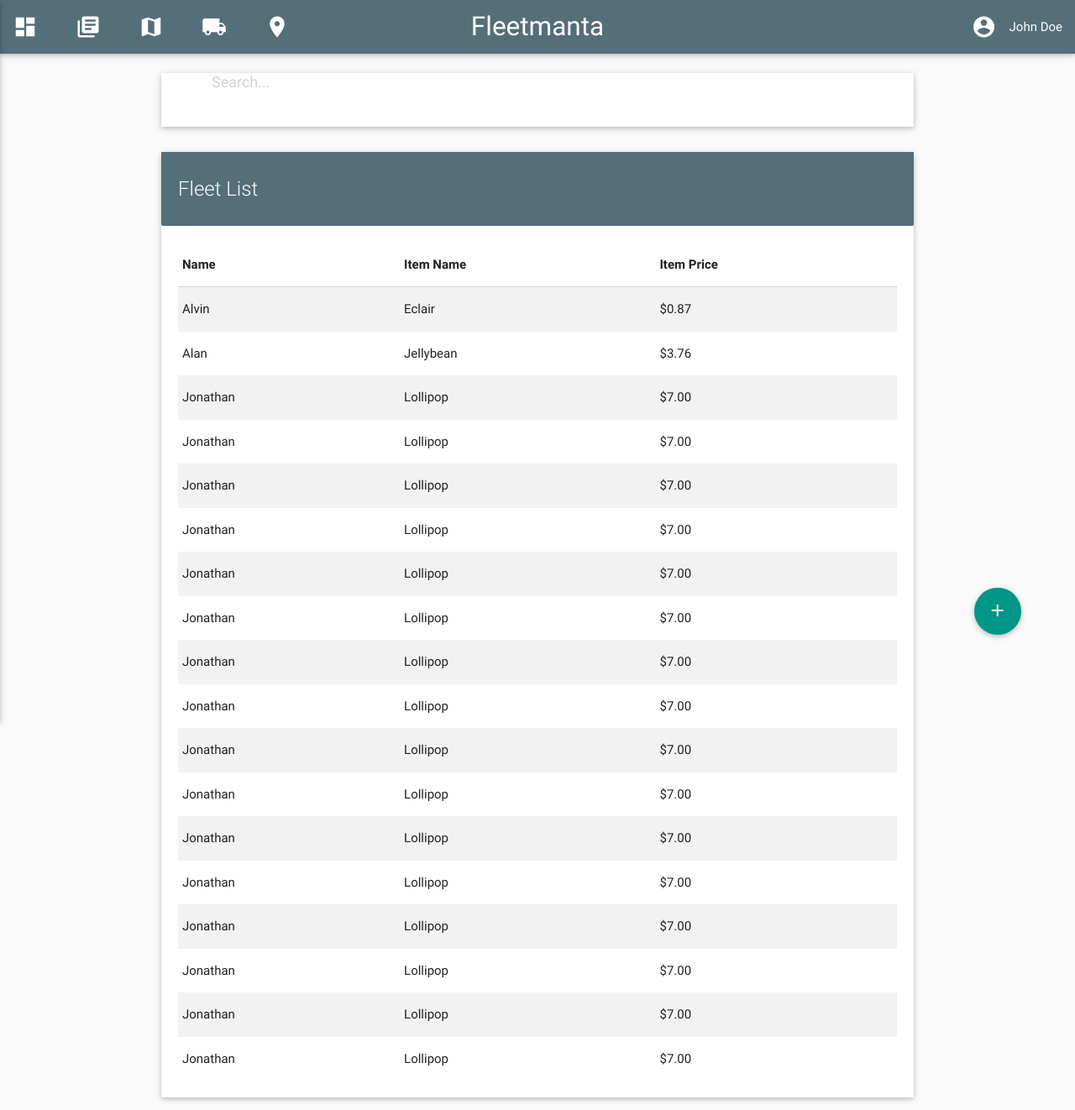
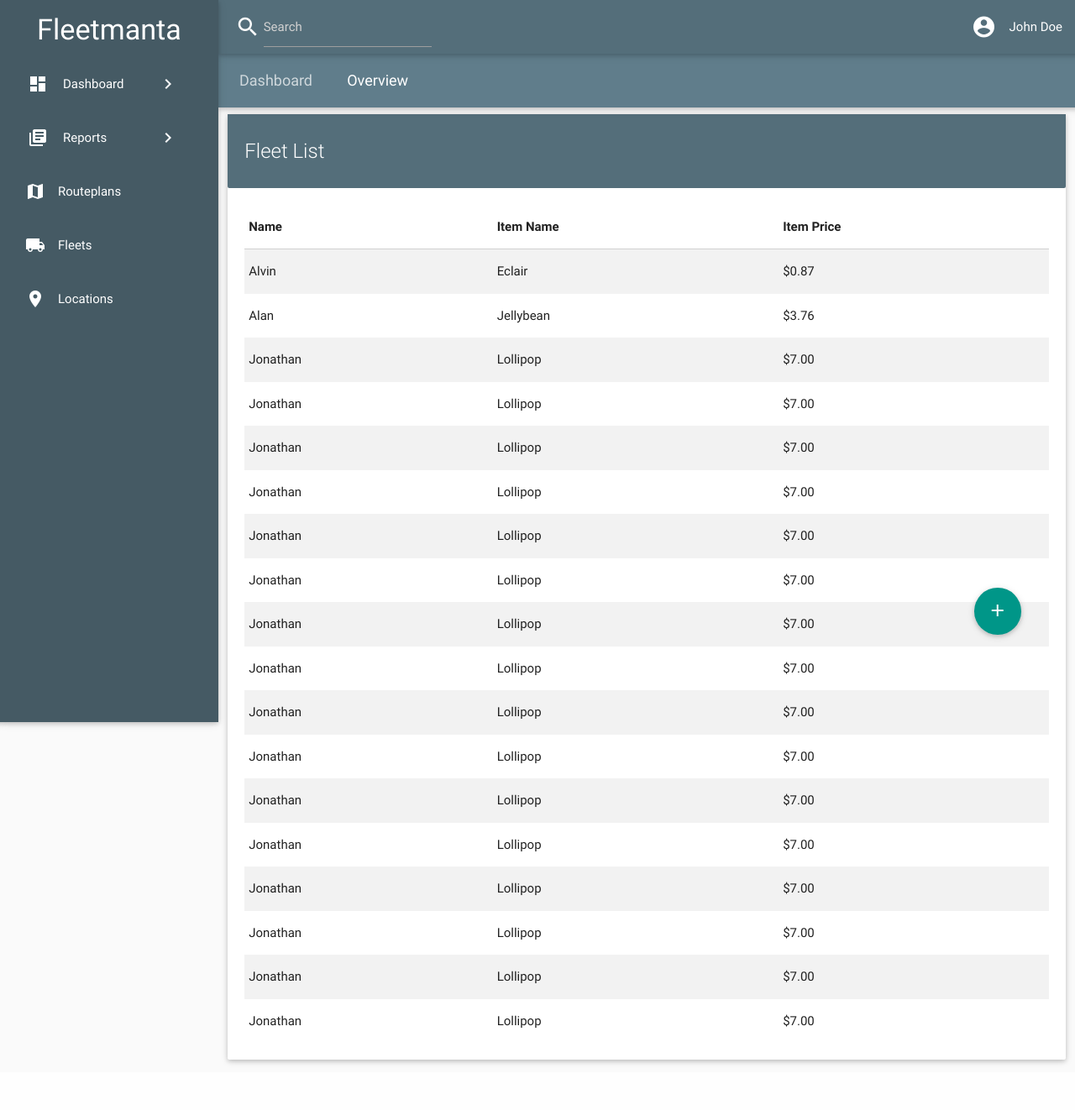
Before and after one commit to hartantodody/fleetmanta, a PHP site: page /fleets.html in a window 1280 px wide. Shown: the whole page at 84% size. After the commit the page ends 1268 px from the top, so only its background shows below. Run offline with PHP 8.4, Linux system fonts and the light colour scheme.

Commit message:
perubahan theme website

```diff
--- a/css/style.css
+++ b/css/style.css
@@ -22,11 +22,51 @@ table.highlight>tbody>tr:hover{
 /*.chart{
     padding: 0 40px 0 40px;
 }*/
+
+#search{
+    padding-left: 20px;
+}
+
+#search input{
+    width: 200px;
+    position: relative;
+    top: -10px;
+}
+
+#search input:focus{
+    width:400px;
+}
+
+.side-nav.fixed a{
+    color: white;
+}
+
+.side-nav.fixed{
+    width: 260px;
+}
+
+.material-icons{
+    line-height: inherit;
+}
+
+nav .nav-wrapper i{
+    height: 56px;
+    display: inline;
+}
+
+#breadcrumbs{
+    padding-left: 25px;
+}
+
+#fixed2{
+    z-index: 5;
+}
+
 @media only screen and (min-width: 959px){
     header,main{
-        padding-left: 240px;
+        padding-left: 260px;
     }
     .adjust-sidenav{
-        padding-right: 240px;
+        padding-right: 260px;
     }
 }
--- a/css/style_fleet.css
+++ b/css/style_fleet.css
@@ -17,3 +17,6 @@ table.highlight>tbody>tr:hover{
     margin-right: auto;
     display: table;
 }
+nav .input-field input{
+    padding-top: 20px;
+}
--- a/fleets.html
+++ b/fleets.html
@@ -8,7 +8,7 @@
     <link type="text/css" rel="stylesheet" href="bower_components/Materialize/dist/css/materialize.min.css" media="screen,projection"
     />
     <!--Csutom css-->
-    <!--<link rel="stylesheet" href="css/style.css">-->
+    <link rel="stylesheet" href="css/style.css">
     <link rel="stylesheet" href="css/style_fleet.css">
 
     <!--Let browser know website is optimized for mobile-->
@@ -16,30 +16,22 @@
 </head>
 
 <body>
+    <header>
         <div class="navbar-fixed">
             <ul id="dropdown1" class="dropdown-content">
                 <li><a href="#!"><i class="material-icons left">account_box</i> Profile</a></li>
                 <li><a href="#!"><i class="material-icons left">power_settings_new</i>Logout</a></li>
             </ul>
-        <nav class="blue-grey darken-1">
+            <nav class="blue-grey darken-1 adjust-sidenav">
                 <div class="nav-wrapper">
-                <a href="#!" class="brand-logo center">Fleetmanta</a>
+                    <a href="#" class="brand-logo center hide-on-large-only">Fleetmanta</a>
                     <a href="#" data-activates="mobile-demo" class="button-collapse"><i class="material-icons">menu</i></a>
-                <ul class="left hide-on-med-and-down">
-                    <li>
-                        <a href="dashboard.html" class="tooltipped" data-position="bottom" data-delay="50" data-tooltip="Dashboard"><i class="material-icons left">dashboard</i></a>
-                    </li>
-                    <li>
-                        <a href="reports.html" class="tooltipped" data-position="bottom" data-delay="50" data-tooltip="Reports"><i class="material-icons left">library_books</i></a>
-                    </li>
-                    <li>
-                        <a href="index.html" class="tooltipped" data-position="bottom" data-delay="50" data-tooltip="Routeplans"><i class="material-icons left">map</i></a>
-                    </li>
-                    <li>
-                        <a href="fleets.html" class="tooltipped" data-position="bottom" data-delay="50" data-tooltip="Fleets"><i class="material-icons left">local_shipping</i></a>
-                    </li>
-                    <li>
-                        <a href="locations.html" class="tooltipped" data-position="bottom" data-delay="50" data-tooltip="Locations"><i class="material-icons left">place</i></a>
+                    <ul class="hide-on-med-and-down" id="search">
+                        <li class="col l12">
+                            <form action="get">
+                                <i class="material-icons">search</i>
+                                <input id="first_name2" type="text" class="validate" placeholder="Search">
+                            </form>
                         </li>
                     </ul>
                     <ul class="right hide-on-med-and-down">
@@ -85,27 +77,66 @@
                 </div>
             </nav>
         </div>
-    <br>
-    <main>
-        <div class="container">
-            <nav class="white">
-                <div>
-                    <form>
-                        <div class="input-field">
-                            <input id="search" type="search" placeholder="Search...">
-                            <label for="search"><i class="material-icons">search</i></label>
-                            <i class="material-icons">close</i>
+        <div class="navbar-fixed" id="fixed2">
+            <nav id="breadcrumbs" class="blue-grey">
+                <div class="nav-wrapper">
+                    <div class="col s12">
+                        <a href="#!" class="breadcrumb">Dashboard</a>
+                        <a href="#!" class="breadcrumb">Overview</a>
                     </div>
-                    </form>
                 </div>
             </nav>
-            <br>
+        </div>
+    </header>
+
+    <ul id="slide-out" class="side-nav fixed blue-grey darken-2 white-text">
+        <li><center><h4>Fleetmanta</h4></center></li>
+        <li class="no-padding">
+            <ul class="collapsible" data-collapsible="accordion">
+                <li>
+                    <a class="collapsible-header waves-effect waves-teal" href="#!"><i class="material-icons left">dashboard</i>Dashboard <i class="material-icons right">chevron_right</i></a>
+                    <div class="collapsible-body blue-grey darken-1">
+                        <ul>
+                            <li><a href="dashboard.html">Overview</a></li>
+                            <li><a href="#!">Routes</a></li>
+                            <li><a href="#!">Fleets</a></li>
+                            <li><a href="#!">Containers</a></li>
+                            <li><a href="#!">Drivers</a></li>
+                        </ul>
+                    </div>
+                </li>
+            </ul>
+        </li>
+        <li class="no-padding">
+            <ul class="collapsible" data-collapsible="accordion">
+                <li>
+                    <a class="collapsible-header waves-effect waves-teal" href="#!"><i class="material-icons left">library_books</i>Reports <i class="material-icons right">chevron_right</i></a>
+                    <div class="collapsible-body blue-grey darken-1">
+                        <ul>
+                            <li><a href="reports.html">Overview</a></li>
+                            <li><a href="#!">Routes</a></li>
+                            <li><a href="#!">Fleets</a></li>
+                            <li><a href="#!">Containers</a></li>
+                            <li><a href="#!">Drivers</a></li>
+                        </ul>
+                    </div>
+                </li>
+            </ul>
+        </li>
+        <li class="no-padding"><a href="index.html"><i class="material-icons left">map</i>Routeplans </a></li>
+        <li class="no-padding"><a href="fleets.html"><i class="material-icons left">local_shipping</i>Fleets </a></li>
+        <li class="no-padding"><a href="locations.html"><i class="material-icons left">place</i>Locations </a></li>
+    </ul>
+    <main>
+        <div class="row">
+            <div class="col s12">
+
             <div class="card">
                 <div class="card-content blue-grey darken-1">
                     <span class="card-title white-text">Fleet List</span>
                 </div>
                 <div class="card-content">
-                    <table class="striped highlight responsive-table">
+                    <table class="striped highlight">
                         <thead>
                             <tr>
                                 <th data-field="id">Name</th>
@@ -206,6 +237,7 @@
                             </tr>
                         </tbody>
                     </table>
+                </div>
                 </div>
             </div>
             <!--Modal trigger-->
```
Also changed, not shown: dashboard.html (+62 -23 lines), index.html (+60 -18 lines), reports.html (+55 -23 lines). Lines whose indentation alone changed are shown as unchanged.
